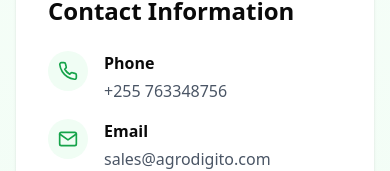
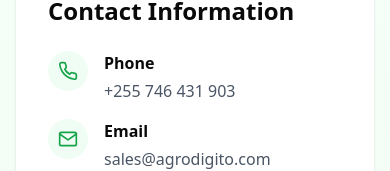
Before and after one commit to ibrahimkeyboad/agrodigito-web, a Next.js app: page / in a window 390 px wide. Shown: the part 11388-11559 px from the top of the page. Built offline with nearby package versions, Linux system fonts and the light colour scheme.

Commit message:
Update phone number format in ContactUs component

```diff
--- a/src/components/ContactUs.tsx
+++ b/src/components/ContactUs.tsx
@@ -200,7 +200,7 @@
                     </div>
                     <div className='space-y-1'>
                       <h4 className='font-semibold'>Phone</h4>
-                      <p className='text-gray-600'>+255 763348756</p>
+                      <p className='text-gray-600'>+255 746 431 903</p>
                     </div>
                   </div>
 
```
